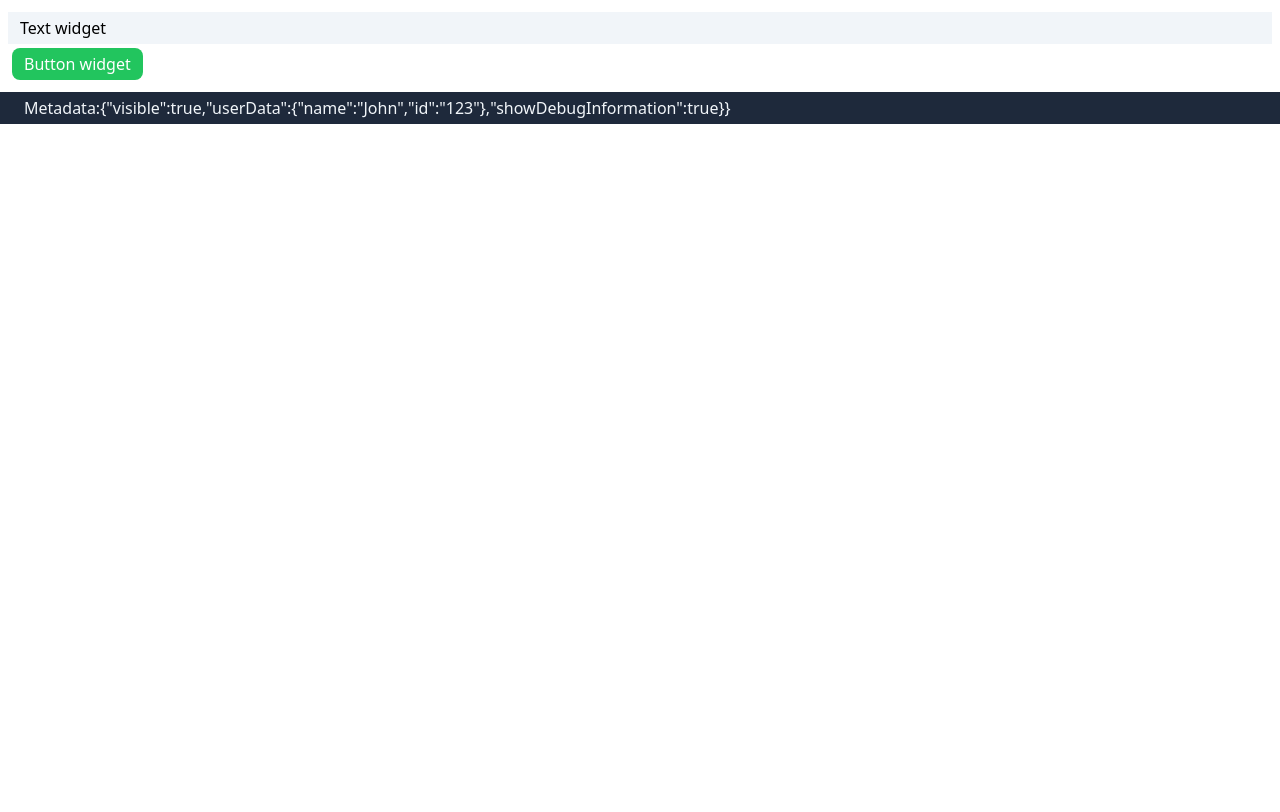
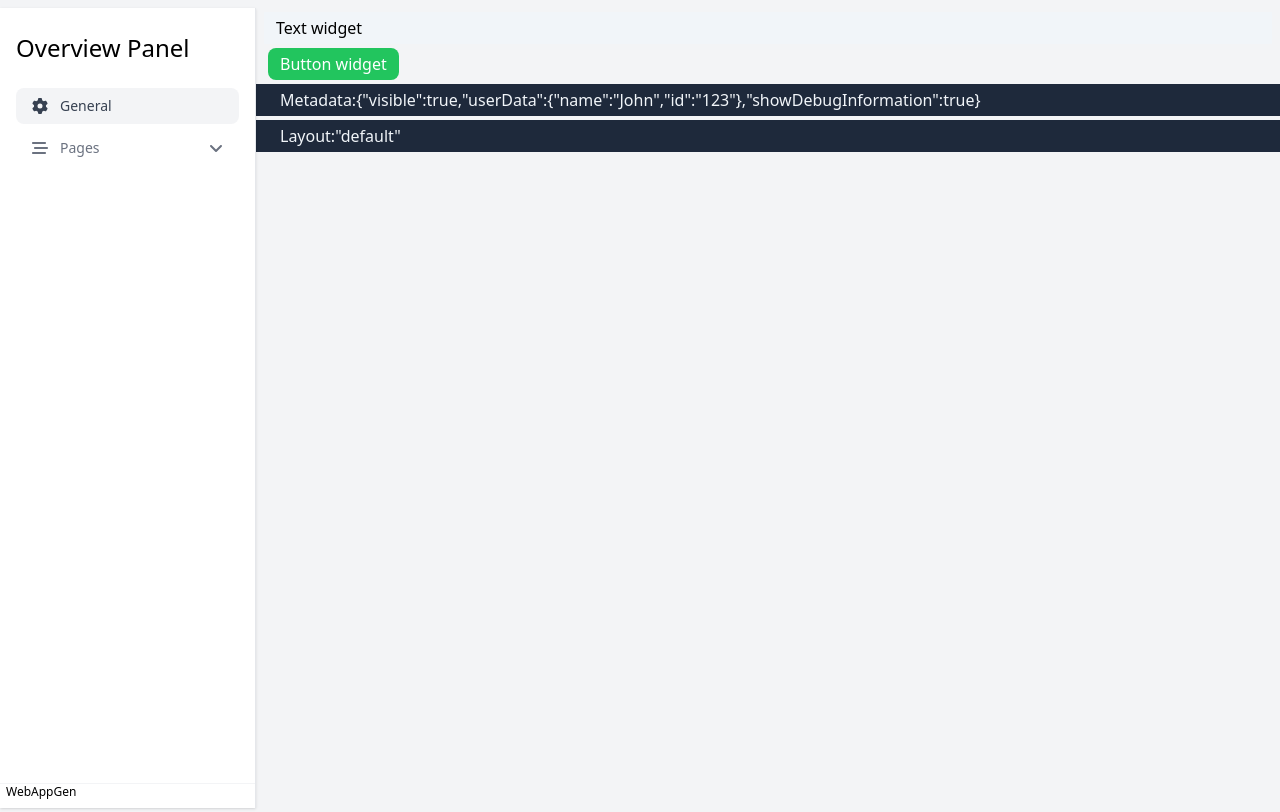
Before and after one commit to pvs-hd-tea/MuesliNext, a React (Create React App) app: page / in a window 1280 px wide. Built offline with nearby package versions, Linux system fonts and the light colour scheme.

Commit message:
feat: added layout with sidepanel

```diff
--- a/src/app.tsx
+++ b/src/app.tsx
@@ -1,4 +1,5 @@
 import React from "react";
+import Layout from "./components/internal/Layout";
 import Page from "./components/Page";
 import Button from "./components/Widgets/ButtonWidget";
 import Text from "./components/Widgets/TextWidget";
--- a/src/components/Page.tsx
+++ b/src/components/Page.tsx
@@ -1,23 +1,38 @@
 import React, { useEffect } from "react";
 import { PageMetaData } from "../data/meta-data";
-import InfoBanner from "./Widgets/InfoBanner";
+import Layout, { LayoutStyle } from "./internal/Layout";
+import InfoBanner from "./internal/InfoBanner";
 
 interface PageProperties {
   title: string;
+  layout?: LayoutStyle;
   children: React.ReactNode;
   metadata: PageMetaData;
 }
 
-const Page: React.FC<PageProperties> = ({ title, children, metadata }) => {
+const Page: React.FC<PageProperties> = ({
+  title,
+  layout,
+  children,
+  metadata,
+}) => {
   useEffect(() => {
     document.title = title;
   }, []);
+
+  layout = layout || LayoutStyle.default;
+
   return (
-    <div className="pb-1 pt-2">
-      {children}
-      {metadata.showDebugInformation && (
-        <InfoBanner message={`Metadata:${JSON.stringify(metadata)}}`} />
-      )}
+    <div className="bg-gray-100 font-sans leading-normal tracking-normal pb-1 pt-2">
+      <Layout layout={layout}>
+        {children}
+        {metadata.showDebugInformation && (
+          <>
+            <InfoBanner message={`Metadata:${JSON.stringify(metadata)}`} />
+            <InfoBanner message={`Layout:${JSON.stringify(layout)}`} />
+          </>
+        )}
+      </Layout>
     </div>
   );
 };
--- a/src/components/Widgets/InfoBanner.tsx
+++ b/src/components/internal/InfoBanner.tsx
@@ -6,7 +6,7 @@ interface InfoBannerProperties {
 
 const InfoBanner: React.FC<InfoBannerProperties> = ({ message }) => {
   return (
-    <div className="text-slate-100  bg-slate-800 mt-3 mb-3 p-1 pl-6 pr-6">
+    <div className="text-slate-100  bg-slate-800 mt-1 p-1 pl-6 pr-6">
       {message}
     </div>
   );
--- /dev/null
+++ b/src/components/internal/Layout.tsx
@@ -0,0 +1,38 @@
+import React from "react";
+import OverviewPanel from "./OverviewPanel";
+
+export enum LayoutStyle {
+  empty = "empty",
+  default = "default",
+}
+
+interface LayoutProperties {
+  layout?: LayoutStyle;
+  children: React.ReactNode;
+}
+
+const Layout: React.FC<LayoutProperties> = ({ layout, children }) => {
+  layout = layout || LayoutStyle.default;
+  switch (layout) {
+    case LayoutStyle.empty:
+      return <EmptyLayout>{children}</EmptyLayout>;
+    case LayoutStyle.default:
+    default:
+      return <DefaultLayout>{children}</DefaultLayout>;
+  }
+};
+
+const EmptyLayout: React.FC<LayoutProperties> = ({ children }) => {
+  return <div className="content">{children}</div>;
+};
+
+const DefaultLayout: React.FC<LayoutProperties> = ({ children }) => {
+  return (
+    <div className="flex">
+      <OverviewPanel />
+      <div className="grow">{children}</div>
+    </div>
+  );
+};
+
+export default Layout;
--- /dev/null
+++ b/src/components/internal/OverviewPanel.tsx
@@ -0,0 +1,83 @@
+import {
+  faAngleDown,
+  faBarsStaggered,
+  faCog,
+  faFile,
+} from "@fortawesome/free-solid-svg-icons";
+import { FontAwesomeIcon } from "@fortawesome/react-fontawesome";
+import React from "react";
+import { PageLink } from "../../data/page-link";
+
+export enum LayoutStyle {
+  empty = "empty",
+  default = "default",
+}
+
+const OverviewPanel: React.FC = () => {
+  // TODO: Placeholder for now
+  const pages: PageLink[] = [
+    { name: "placeholderPage1", path: "placeholderPage1" },
+    { name: "placeholderPage2", path: "placeholderPage2" },
+    { name: "placeholderPage3", path: "placeholderPage3" },
+  ];
+
+  return (
+    <div className="flex flex-row min-h-screen">
+      <aside className="sidebar w-64 md:shadow transform -translate-x-full md:translate-x-0 transition-transform duration-150 ease-in">
+        <div className="flex flex-col justify-between h-screen bg-white border-r">
+          <div className="px-4 py-6">
+            <h1 className="text-2xl">Overview Panel</h1>
+
+            <nav className="flex flex-col mt-6 space-y-1">
+              <a
+                href=""
+                className="flex items-center px-4 py-2 text-gray-700 bg-gray-100 rounded-lg"
+              >
+                <FontAwesomeIcon icon={faCog} />
+                <span className="ml-3 text-sm font-medium"> General </span>
+              </a>
+
+              <details className="group">
+                <summary className="flex items-center px-4 py-2 text-gray-500 rounded-lg cursor-pointer hover:bg-gray-100 hover:text-gray-700">
+                  <FontAwesomeIcon icon={faBarsStaggered} />
+
+                  <span className="ml-3 text-sm font-medium"> Pages </span>
+
+                  <span className="ml-auto transition duration-300 shrink-0 group-open:-rotate-180">
+                    <FontAwesomeIcon icon={faAngleDown} />
+                  </span>
+                </summary>
+
+                <nav className="mt-1.5 ml-8 flex flex-col">
+                  {pages.map((page, id) => (
+                    <a
+                      key={id}
+                      href={`/pages/${page.path}`}
+                      className="flex items-center px-4 py-2 text-gray-500 rounded-lg hover:bg-gray-100 hover:text-gray-700"
+                    >
+                      <FontAwesomeIcon icon={faFile} />
+
+                      <span className="ml-3 text-sm font-medium">
+                        {" "}
+                        {page.name}{" "}
+                      </span>
+                    </a>
+                  ))}
+                </nav>
+              </details>
+            </nav>
+          </div>
+          <div className="sticky inset-x-0 bottom-0 border-t border-gray-100">
+            <div className="ml-1.5">
+              <p className="text-xs">
+                <span> WebAppGen </span>
+              </p>
+            </div>
+          </div>
+        </div>
+      </aside>
+    </div>
+  );
+};
+
+export default OverviewPanel;
--- /dev/null
+++ b/src/data/page-link.ts
@@ -0,0 +1,4 @@
+export interface PageLink {
+  name: string;
+  path: string;
+}
```
